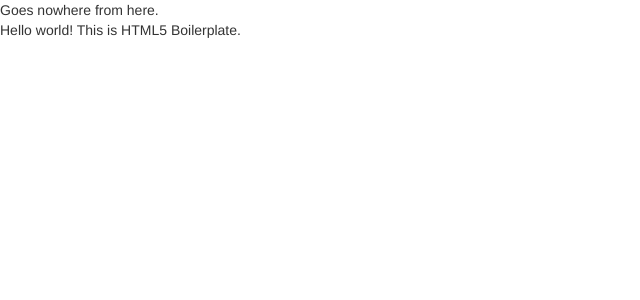
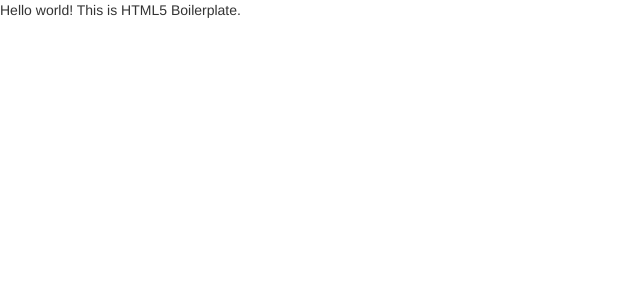
Before and after one commit to wtfavaro/las, a PHP site: page / in a window 1280 px wide. Shown: the top 300 px of the page, without its empty margins (0-640 px from the left). Run offline with PHP 8.4, Linux system fonts and the light colour scheme; some libraries are stand-ins or nearby versions.

Commit message:
Working.

```diff
--- a/public/index.php
+++ b/public/index.php
@@ -1,5 +1,5 @@
 <?php
-echo 'Goes nowhere from here.';
+
 require '../bootstrap.php';
 
 ?>
```
